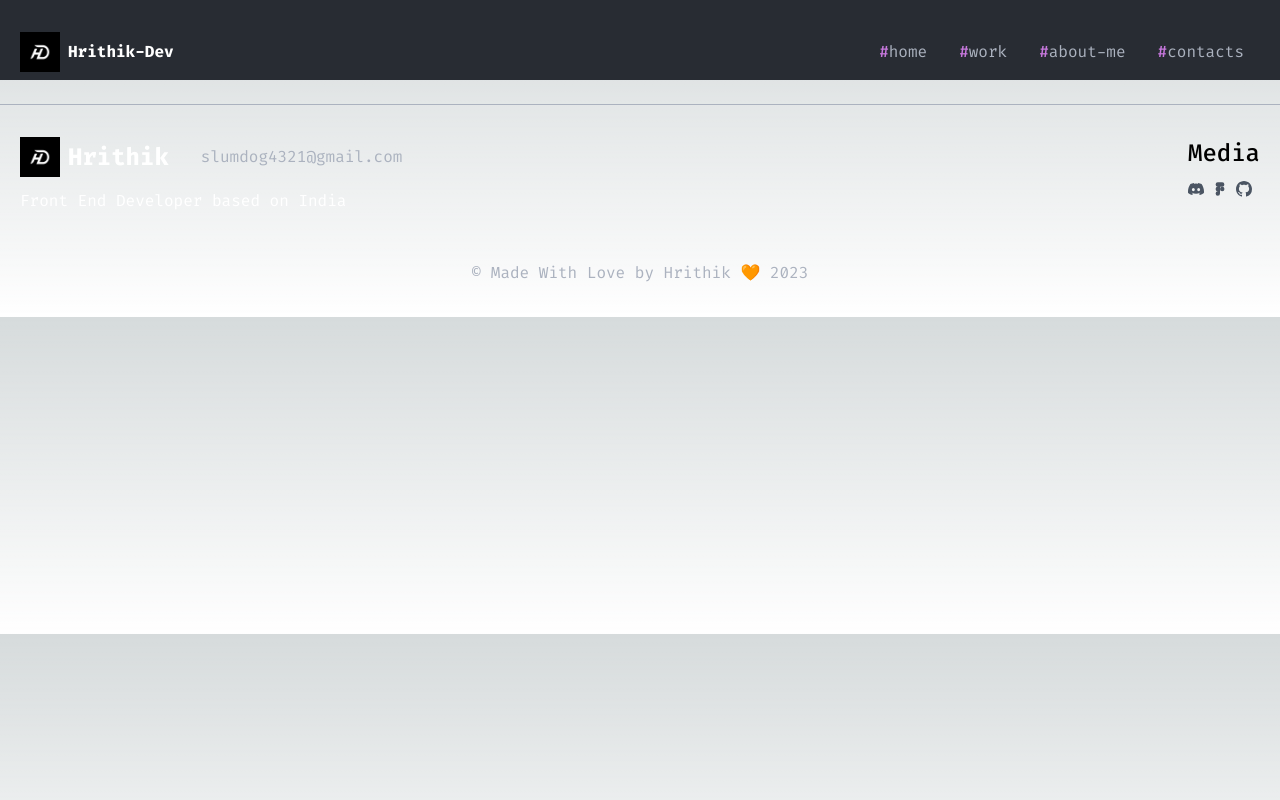
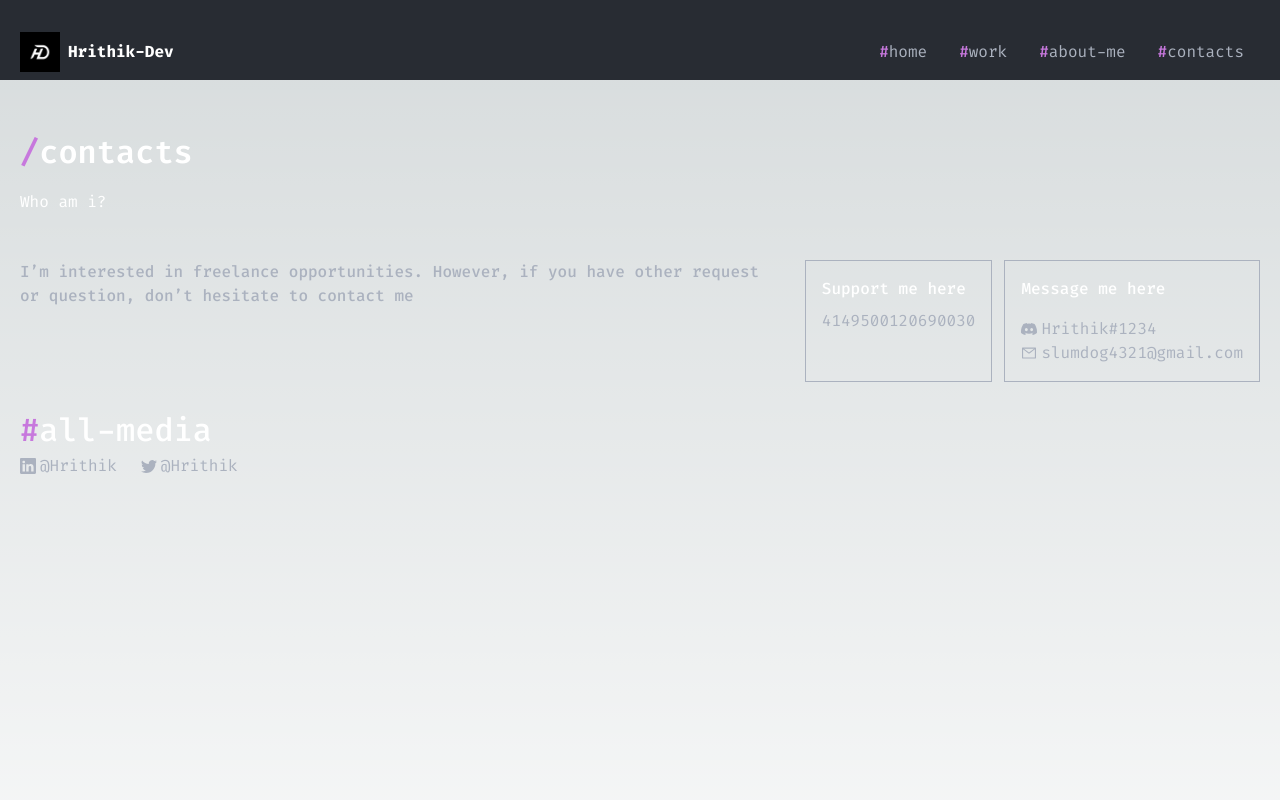
Before and after one commit to Hrithik0112/Hrithik-Devfolio, a Next.js app: page /contacts in a window 1280 px wide. Shown: the top 800 px of the page. Built offline with nearby package versions, Linux system fonts and the light colour scheme.

Commit message:
Contact page Added With Contact Information

```diff
--- a/src/app/contacts/page.tsx
+++ b/src/app/contacts/page.tsx
@@ -1,9 +1,14 @@
+import Contact from "@/components/Contact/Contact";
 import React from "react";
 
 type Props = {};
 
 const Contacts = (props: Props) => {
-  return <div>Contacts</div>;
+  return (
+    <>
+      <Contact />
+    </>
+  );
 };
 
 export default Contacts;
--- a/src/components/Contact/Contact.tsx
+++ b/src/components/Contact/Contact.tsx
@@ -0,0 +1,84 @@
+import React from "react";
+import { AiOutlineMail } from "react-icons/ai";
+import { BsDiscord, BsLinkedin, BsTwitter } from "react-icons/bs";
+
+type Props = {};
+
+const Contact = (props: Props) => {
+  return (
+    <div className="px-5 max-w-[1560px] min-h-screen mx-auto pt-20 py-10">
+      {/* title */}
+      <div className=" text-white font-semibold text-[32px] mt-12">
+        <span className=" text-[#C778DD]">/</span>
+        contacts
+      </div>
+      {/* h2 title */}
+      <div className=" text-white mt-[14px] mb-[46px]">Who am i?</div>
+      {/* flex main */}
+      <div className="flex justify-between flex-wrap gap-10">
+        {/* left side */}
+        <div className="  md:w-3/5 w-full">
+          {/* some text */}
+          <div className=" text-[#ABB2BF] font-medium">
+            I’m interested in freelance opportunities. However, if you have other request or
+            question, don’t hesitate to contact me
+          </div>
+        </div>
+        {/* right side */}
+        <div className=" flex gap-3">
+          {/* boxes/flex */}
+          {/* 1 */}
+          <div className=" p-4 border border-[#ABB2BF]">
+            <h2 className=" text-white font-medium pb-2">Support me here</h2>
+            <span className="text-[#ABB2BF]">4149500120690030</span>
+          </div>
+          {/* 2 */}
+          <div className=" p-4 border border-[#ABB2BF]">
+            <h2 className=" text-white font-medium pb-4 ">Message me here</h2>
+            <div className=" text-[#ABB2BF]">
+              {/* contacts */}
+              <div className=" flex gap-1 items-center">
+                {/* img */}
+                <BsDiscord />
+                {/* text */}
+                <span>Hrithik#1234</span>
+              </div>
+              {/* contacts */}
+              <div className=" flex gap-1 items-center">
+                {/* img */}
+                <AiOutlineMail />
+                {/* text */}
+                <span>slumdog4321@gmail.com</span>
+              </div>
+            </div>
+          </div>
+        </div>
+      </div>
+
+      {/* all media */}
+      <div className=" mt-6 mb-5x">
+        {/* title */}
+        <div className=" text-[32px] font-medium text-white">
+          <span className="text-[#C778DD]">#</span>all-media
+        </div>
+        {/* media */}
+        <div className=" flex gap-6">
+          <a href="#">
+            <div className=" text-[#ABB2BF] flex items-center gap-1">
+              <BsLinkedin />
+              <span>@Hrithik</span>
+            </div>
+          </a>
+          <a href="#">
+            <div className=" text-[#ABB2BF] flex items-center gap-1">
+              <BsTwitter />
+              <span>@Hrithik</span>
+            </div>
+          </a>
+        </div>
+      </div>
+    </div>
+  );
+};
+
+export default Contact;
```
